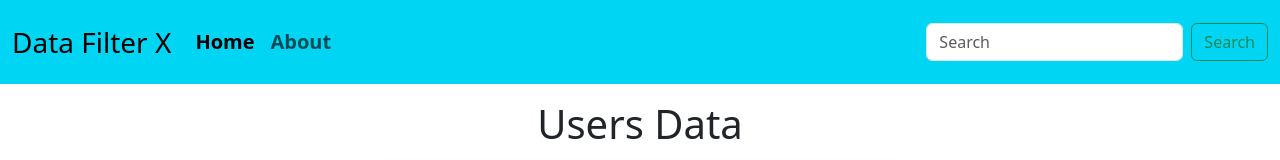
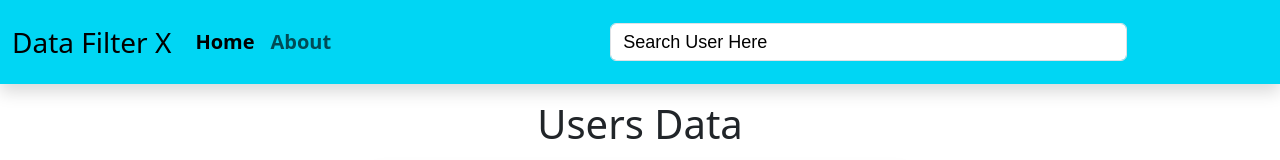
Before and after one commit to saurabhjaykar1603/data-filter-x, a React (Create React App) app: page / in a window 1280 px wide. Shown: the top 160 px of the page. Built offline with nearby package versions, Linux system fonts and the light colour scheme.

Commit message:
feat : search filter added

```diff
--- a/src/App.css
+++ b/src/App.css
@@ -1,38 +1,8 @@
-.App {
-  text-align: center;
-}
+::placeholder{
+  color: #000000 !important;
+  font-size:18px;
+  font-weight: 400;
+  font-family: 'Poppins', sans-serif;
 
-.App-logo {
-  height: 40vmin;
-  pointer-events: none;
-}
 
-@media (prefers-reduced-motion: no-preference) {
-  .App-logo {
-    animation: App-logo-spin infinite 20s linear;
   }
-}
-
-.App-header {
-  background-color: #282c34;
-  min-height: 100vh;
-  display: flex;
-  flex-direction: column;
-  align-items: center;
-  justify-content: center;
-  font-size: calc(10px + 2vmin);
-  color: white;
-}
-
-.App-link {
-  color: #61dafb;
-}
-
-@keyframes App-logo-spin {
-  from {
-    transform: rotate(0deg);
-  }
-  to {
-    transform: rotate(360deg);
-  }
-}
--- a/src/App.js
+++ b/src/App.js
@@ -1,14 +1,37 @@
-import React, { useState } from "react";
+import React, { useEffect, useState } from "react";
 import "./App.css";
 import { userData } from "./data/userData";
 import UserCards from "./components/UserCards";
 
 const App = () => {
   const [data, setData] = useState(userData);
+
+
+  // filter
+  const [searchTerm, setSearchTerm] = useState("");
+  useEffect(() => {
+   const filteredData = userData.filter((data)=>{
+
+    const name = data.name.toLowerCase();
+    const id = data.id.toLowerCase();
+
+    const query = searchTerm.toLowerCase();
+
+    return name.includes(query) || id.includes(query);
+
+
+
+
+  })
+  setData(filteredData);
+  }, [searchTerm]);
+
+
+
   return (
     <>
       <nav
-        className="navbar navbar-expand-lg   py-3"
+        className="navbar navbar-expand-lg   py-3 sticky-top shadow"
         style={{ backgroundColor: "#00D6F4" }}
       >
         <div className="container-fluid">
@@ -39,16 +62,15 @@ const App = () => {
                 </a>
               </li>
             </ul>
-            <form className="d-flex" role="search">
+            <form className="container w-50" role="search">
               <input
-                className="form-control me-2"
+                className="form-control "
                 type="search"
-                placeholder="Search"
+                placeholder="Search User Here"
                 aria-label="Search"
+                value={searchTerm}
+                onChange={(e) => setSearchTerm(e.target.value)}
               />
-              <button className="btn btn-outline-success" type="submit">
-                Search
-              </button>
             </form>
           </div>
         </div>
--- a/src/index.css
+++ b/src/index.css
@@ -1,13 +1,5 @@
-body {
+body,* {
   margin: 0;
-  font-family: -apple-system, BlinkMacSystemFont, 'Segoe UI', 'Roboto', 'Oxygen',
-    'Ubuntu', 'Cantarell', 'Fira Sans', 'Droid Sans', 'Helvetica Neue',
-    sans-serif;
-  -webkit-font-smoothing: antialiased;
-  -moz-osx-font-smoothing: grayscale;
+  padding: 0;
+
 }
-
-code {
-  font-family: source-code-pro, Menlo, Monaco, Consolas, 'Courier New',
-    monospace;
-}
```
